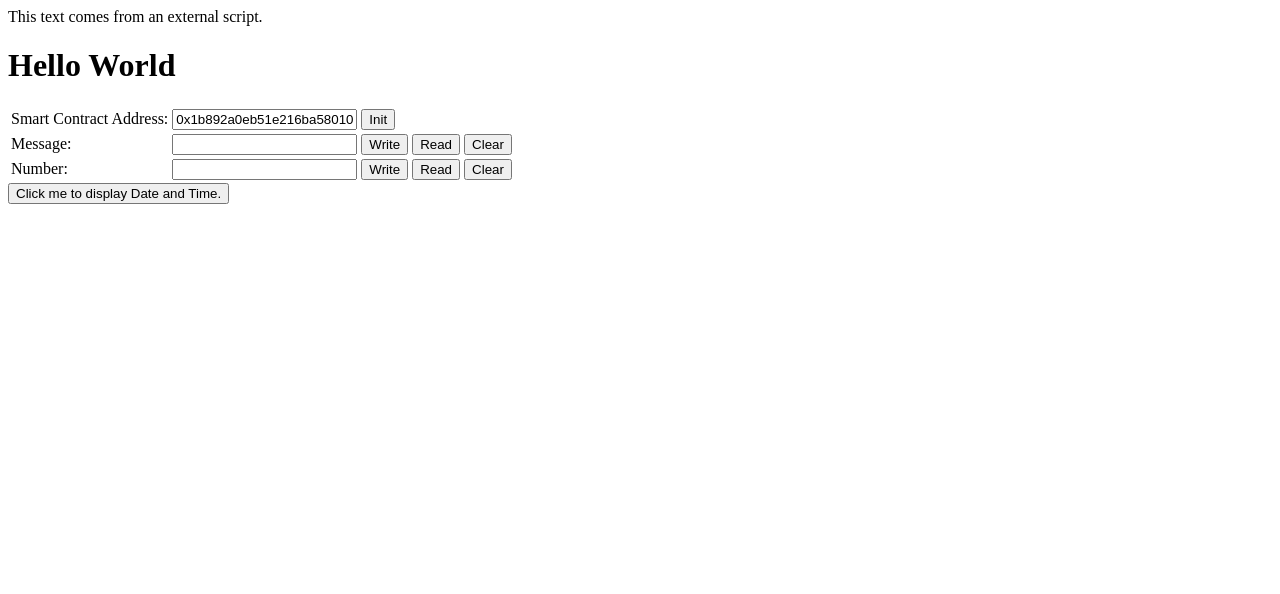
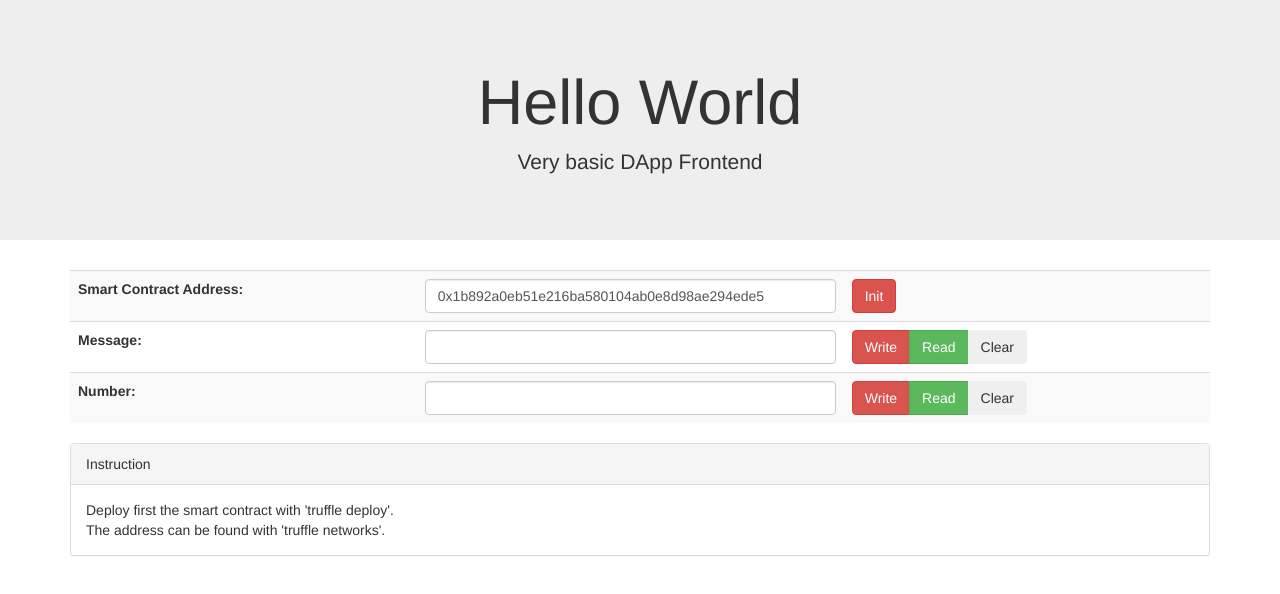
Before and after one commit to swisscom-blockchain/dapp-skeleton, a website: page frontend/index.html in a window 1280 px wide. Drawn offline with nearby package versions, Linux system fonts and the light colour scheme.

Commit message:
first dapp

```diff
--- a/frontend/helloWorld.js
+++ b/frontend/helloWorld.js
@@ -1,9 +1,9 @@
 
-document.write("This text comes from an external script.");
 
 var web3 = new Web3(Web3.givenProvider || "ws://localhost:8545");
 console.log(web3);
 var contractInstance;
+var eventCounter = 0;
 
 init = function() {
     var address = document.getElementById('address').value;
@@ -14,12 +14,24 @@ init = function() {
     });
 
     contractInstance.events.allEvents(eventCallback);
-    console.dir(contractInstance);
 }
 
 eventCallback = function(error, result) {
-    console.log("error:", error)
-    console.log("result:", result)
+    if(error) console.error("error:", error)
+    if(result) {
+        var from = result.returnValues.from;
+        var event = result.event;
+        var msg = result.returnValues[1];
+        var message = "EventNbr: " + eventCounter++ + ", from: " + from + ", event: " + event + ", msg: " + msg;
+        console.log(message)
+
+        var node = document.createElement("div");
+        node.className = "alert alert-success";
+        var textnode = document.createTextNode(message);
+        node.appendChild(textnode);
+        var list = document.getElementById("events");
+        list.insertBefore(node, list.childNodes[0]);
+    }
 }
 
 writeMessage = function() {
@@ -46,3 +58,29 @@ clearMessage = function() {
     console.log("Clear Message Clicked");
     document.getElementById('message').value = "";
 }
+
+
+writeNumber = function() {
+    console.log("Write Number Clicked");
+    var message = document.getElementById('number').value;
+    contractInstance.methods.setNumber(message).send().then(function(receipt){
+        console.log(receipt);
+    });
+}
+
+readNumber = function() {
+    console.log("Read Number Clicked");
+    var message = contractInstance.methods.number().call(function(error, result){
+        var msg;
+        if(error) msg = error;
+        if(result) msg = result;
+        document.getElementById('number').value = msg;
+        console.log("error:", error)
+        console.log("result:", result)
+    });
+}
+
+clearNumber = function() {
+    console.log("Clear Number Clicked");
+    document.getElementById('number').value = "";
+}
--- a/frontend/index.html
+++ b/frontend/index.html
@@ -1,29 +1,32 @@
 <!DOCTYPE html>
 <html>
+
 <body>
 
+    <link rel="stylesheet" href="https://maxcdn.bootstrapcdn.com/bootstrap/3.3.7/css/bootstrap.min.css">
     <script src="./v1.0.0-beta.36-web3.min.js"></script>
     <script src="./helloWorld.abi.js"></script>
     <script src="./helloWorld.js"></script>
 
+    <div class="jumbotron text-center">
         <h1>Hello World</h1>
+        <p>Very basic DApp Frontend</p>
+    </div>
 
-<table class="table">
+    <div class="container">
+        <div class="table-responsive">
+            <table class="table table-striped">
                 <tr>
                     <td>
                         <label>Smart Contract Address:</label>
                     </td>
                     <td>
-            <input id="address" name="address" type="text" value="0x1b892a0eb51e216ba580104ab0e8d98ae294ede5"></input>
+                        <input id="address" name="address" type="text" class="form-control" value="0x1b892a0eb51e216ba580104ab0e8d98ae294ede5"></input>
                     </td>
                     <td>
-            <button type="button" onclick=init()>Init</button>
-        </td>
-        <td>
-            <label> </label>
-        </td>
-        <td>
-            <label> </label>
+                        <div class="btn-group">
+                            <button type="button" onclick=init() class="btn btn-danger">Init</button>
+                        </div>
                     </td>
                 </tr>
                 <tr>
@@ -31,16 +34,14 @@
                         <label>Message:</label>
                     </td>
                     <td>
-            <input id="message" type="text"></input>
+                        <input id="message" type="text" class="form-control" />
                     </td>
                     <td>
-            <button type="button" onclick=writeMessage()>Write</button>
-        </td>
-        <td>
-            <button type="button" onclick=readMessage()>Read</button>
-        </td>
-        <td>
-            <button type="button" onclick=clearMessage()>Clear</button>
+                        <div class="btn-group">
+                            <button type="button" onclick=writeMessage() class="btn btn-danger">Write</button>
+                            <button type="button" onclick=readMessage() class="btn btn-success">Read</button>
+                            <button type="button" onclick=clearMessage() class="btn">Clear</button>
+                        </div>
                     </td>
                 </tr>
                 <tr>
@@ -48,25 +49,31 @@
                         <label>Number:</label>
                     </td>
                     <td>
-            <input id="number" type="text"></input>
+                        <input id="number" type="text" class="form-control" />
                     </td>
                     <td>
-            <button type="button">Write</button>
-        </td>
-        <td>
-            <button type="button">Read</button>
-        </td>
-        <td>
-            <button type="button">Clear</button>
+                        <div class="btn-group">
+                            <button type="button" onclick=writeNumber() class="btn btn-danger">Write</button>
+                            <button type="button" onclick=readNumber() class="btn btn-success">Read</button>
+                            <button type="button" onclick=clearNumber() class="btn">Clear</button>
+                        </div>
                     </td>
                 </tr>
             </table>
+        </div>
+    </div>
 
-<button type="button"
-onclick="document.getElementById('demo').innerHTML = Date()">
-Click me to display Date and Time.</button>
+    <div class="container" id="events"></div>
 
-<p id="demo"></p>
+    <div class="container">
+        <div class="panel panel-default">
+            <div class="panel-heading">Instruction</div>
+            <div class="panel-body">
+                Deploy first the smart contract with 'truffle deploy'.<br />
+                The address can be found with 'truffle networks'.
+            </div>
+        </div>
+    </div>
+</body>
 
-</body>
 </html>
```
Lines whose indentation alone changed are shown as unchanged.
